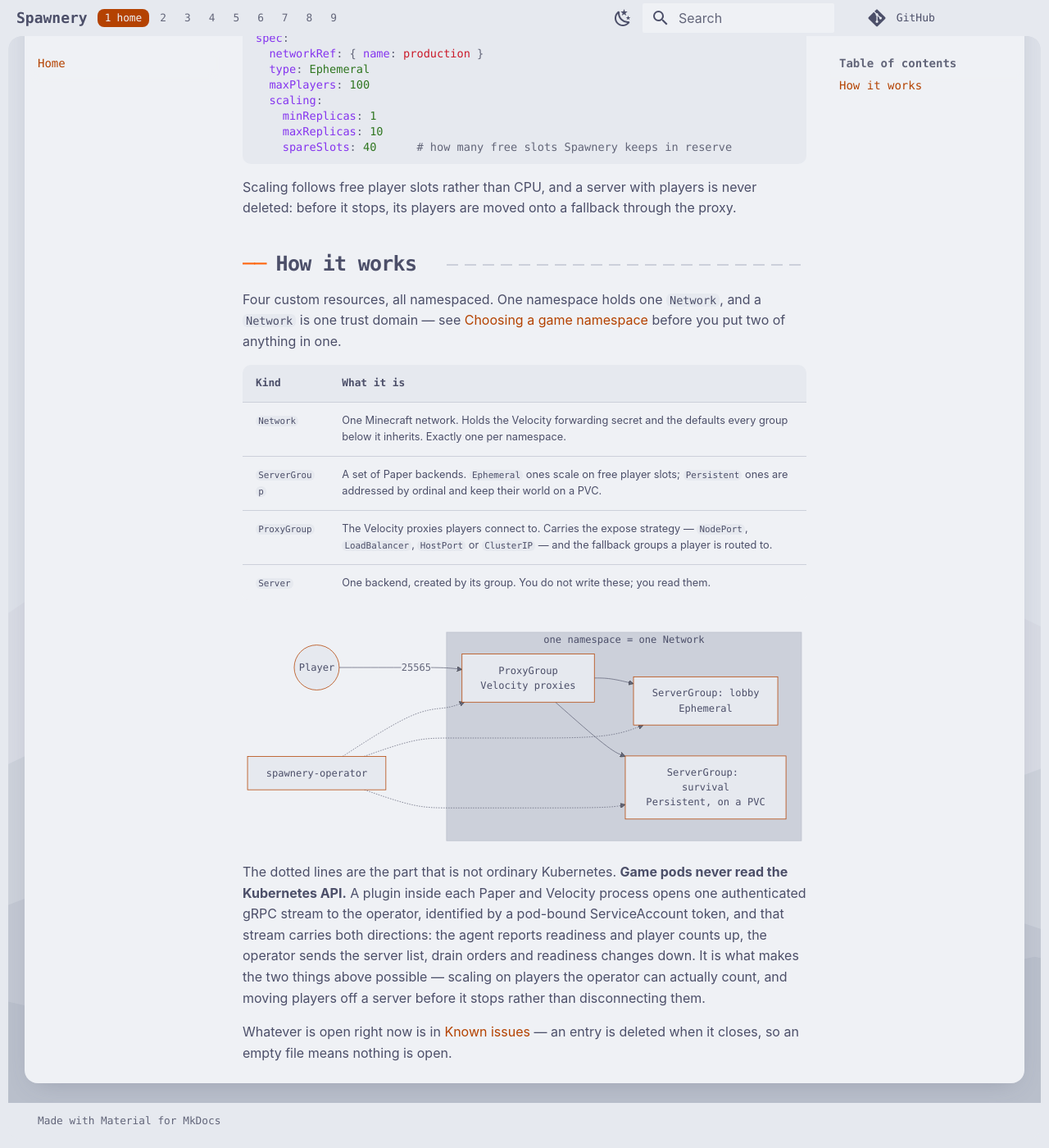
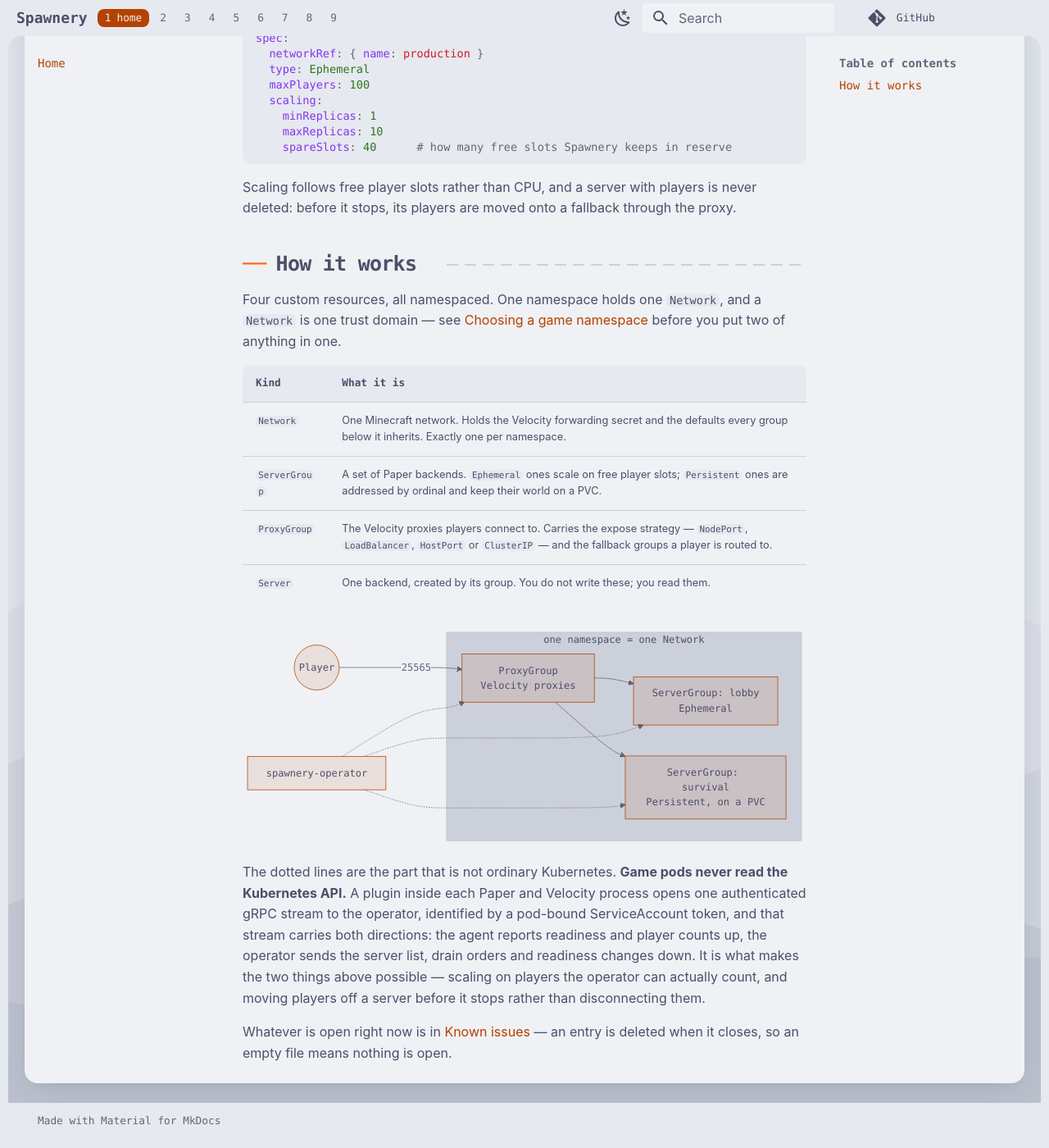
Before and after one commit to spawnery/spawnery, an MkDocs documentation site: the page built from docs/index.md, in a window 1280 px wide and 1400 px high, scrolled down 485 px. Shown: the whole window at 82% size. Built offline with MkDocs 1.6.1 and Material for MkDocs 9.7.7, drawn with Linux system fonts in a browser that asks for light colours; some web fonts are replaced; comment, search, counter and statistics services are not loaded.

Commit message:
style(docs): diagram nodes take a tint of the accent again
Paul preferred the diagram in the render where Material's default filled
the nodes with the accent at 12%. At 12% the node labels inside the
namespace box fall to 4.45:1 in Latte, because that box sits on
surface0; 10% is the strongest tint that holds AA there (4.57:1 Latte,
7.03:1 Mocha over surface0; 6.15:1 and higher over base).

Co-Authored-By: Claude Opus 5 (1M context) <noreply@anthropic.com>
Claude-Session: https://claude.ai/code/session_01RhLpABDQDo2jeWRbfNEdtT

```diff
--- a/docs/assets/stylesheets/zen.css
+++ b/docs/assets/stylesheets/zen.css
@@ -116,7 +116,9 @@
   --md-mermaid-edge-color: var(--zen-muted);
   --md-mermaid-label-bg-color: var(--zen-base);
   --md-mermaid-label-fg-color: var(--zen-text);
-  --md-mermaid-node-bg-color: var(--zen-mantle);
+  /* The strongest accent tint that keeps node labels at AA inside the
+     namespace box, which sits on surface0. */
+  --md-mermaid-node-bg-color: color-mix(in srgb, var(--zen-accent-text) 10%, transparent);
   --md-mermaid-node-fg-color: var(--zen-accent-text);
 }
 
```
